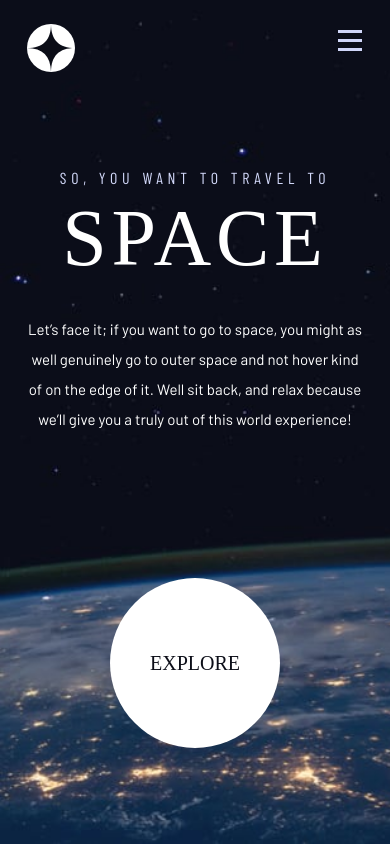
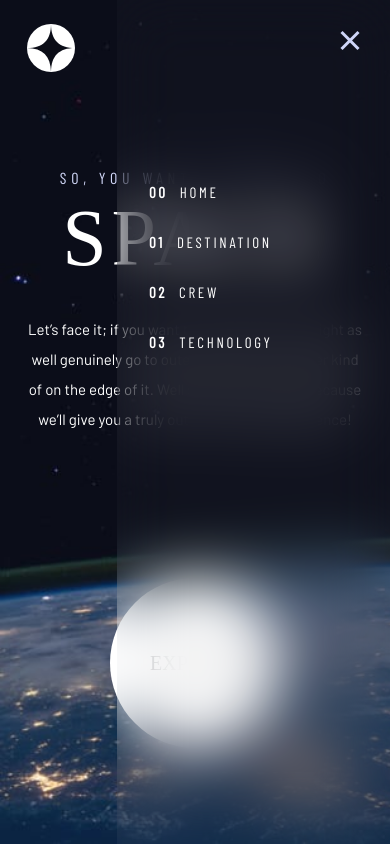
Before and after one commit to ania221B/space-tourism-2, a plain HTML site: page index.html in a window 390 px wide. Both pictures are taken after a click on the button "Mobile navigation menu". Drawn offline with nearby package versions, Linux system fonts and the light colour scheme; a web font is replaced by a local one.

Commit message:
navigation functionality added

```diff
--- a/css/styles.css
+++ b/css/styles.css
@@ -263,7 +263,7 @@ textarea {
 
 @supports (backdrop-filter: blur(30px)) {
     .primary-nav {
-        background-color: hsl(var(--clr-primary-100) / .05);
+        background-color: hsl(var(--clr-neutral-100) / .025);
         backdrop-filter: blur(30px);
     }
 }
@@ -295,6 +295,7 @@ textarea {
         background-position: center;
         background-repeat: no-repeat;
         aspect-ratio: 1;
+        z-index: 20;
     }
 
     .mobile-nav-toggle[aria-expanded="true"] {
@@ -303,18 +304,24 @@ textarea {
 
 
     .primary-nav {
-        padding: 0 clamp(1.5rem, 10vh, 7rem) 2rem;
+        --gap: 0.25rem;
+        padding: clamp(4rem, 20vh, 15rem) 2rem;
         position: fixed;
         inset: 0 0 0 30%;
-        z-index: 1000;
+        z-index: 10;
 
         flex-direction: column;
+        align-items: start;
 
         transform: translate(100%);
         transition: transform 300ms ease-in-out;
     }
 
-    .primary-nav[aria-visibility="true"] {
+    .primary-nav > * {
+        --underline-gap: 0.5rem;
+    }
+
+    .primary-nav[data-visibility="true"] {
         transform: translate(0);
     }
 
--- a/index.html
+++ b/index.html
@@ -22,7 +22,7 @@
 
     <title>Frontend Mentor | Space tourism website</title>
 
-    <script src="" defer></script>
+    <script src="js/navigation.js" defer></script>
   </head>
   <body class="home">
     <header class="primary-header flex">
--- /dev/null
+++ b/js/navigation.js
@@ -0,0 +1,14 @@
+const toggleBtn = document.querySelector('.mobile-nav-toggle')
+const nav = document.querySelector('.primary-nav')
+
+toggleBtn.addEventListener('click', e => {
+  const expanded = toggleBtn.getAttribute('aria-expanded')
+
+  if (expanded === 'false') {
+    toggleBtn.setAttribute('aria-expanded', true)
+    nav.setAttribute('data-visibility', true)
+  } else {
+    toggleBtn.setAttribute('aria-expanded', false)
+    nav.setAttribute('data-visibility', false)
+  }
+})
```
